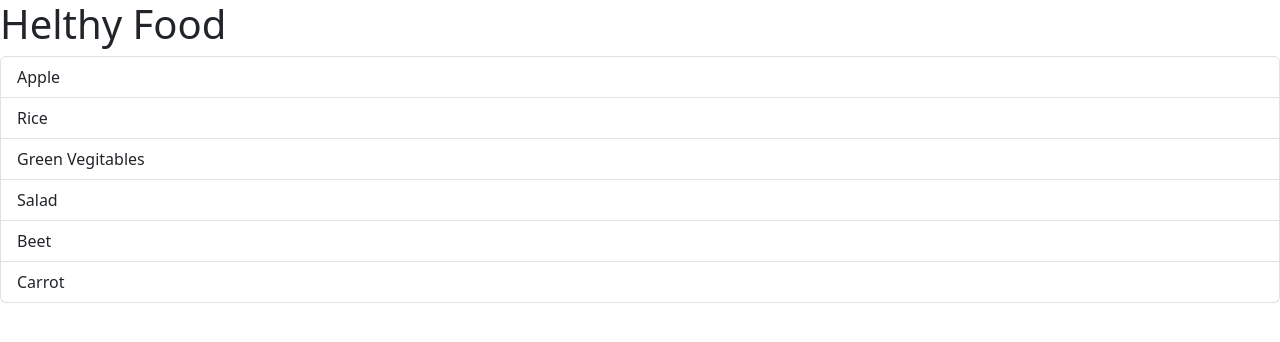
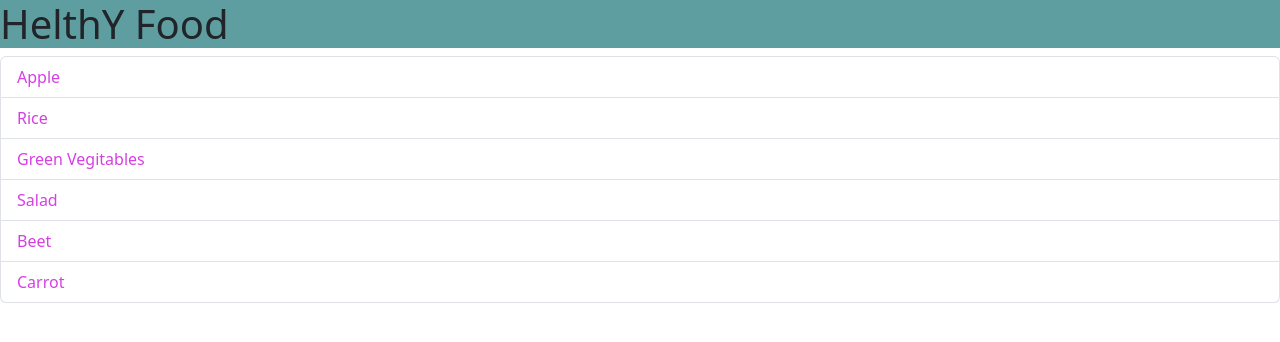
Before and after one commit to khotketan007/Node-JS, a React (Vite) app in the folder Projects/Learning-Fragment/: page / in a window 1280 px wide. Shown: the top 342 px of the page. Built offline with nearby package versions, Linux system fonts and the light colour scheme.

Commit message:
Small Changes

```diff
--- /dev/null
+++ b/Projects/Learning-Fragment/src/App.css
@@ -0,0 +1,7 @@
+.kk-bold{
+  font-weight: 500;
+  color: rgb(214, 63, 227);
+}
+.food-heading{
+  background-color: cadetblue;
+}
--- a/Projects/Learning-Fragment/src/App.jsx
+++ b/Projects/Learning-Fragment/src/App.jsx
@@ -1,6 +1,7 @@
 import FoodItems from "./components/FoodItems";
 import ErrorMesg from "./components/ErrorMesg";
 import React from "react";
+import "./App.css";
 
 function App() {
   let FoodItem = [
@@ -13,7 +14,7 @@ function App() {
   ];
   return (
     <>
-      <h1>Helthy Food</h1>
+      <h1 className="food-heading">HelthY Food</h1>
       {/* Logical Operator */}
       <ErrorMesg items={FoodItem} />
       <FoodItems items={FoodItem} />
--- a/Projects/Learning-Fragment/src/components/Item.jsx
+++ b/Projects/Learning-Fragment/src/components/Item.jsx
@@ -3,7 +3,9 @@ const Item = ({ Fooditem }) => {
   // let { foodItem } = props;
   return (
     <>
-      <li className="list-group-item ">{Fooditem}</li>
+      <li className="list-group-item">
+        <span className="kk-bold">{Fooditem}</span>
+      </li>
     </>
   );
 };
```
Also changed, not shown: Projects/Learning-Fragment/src/main.jsx (+7 -7 lines).
